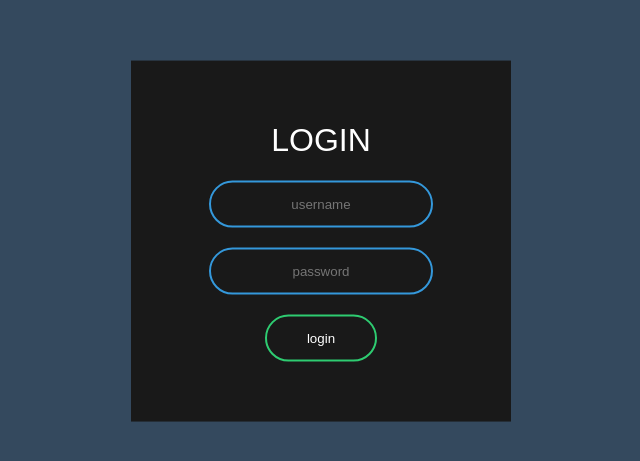
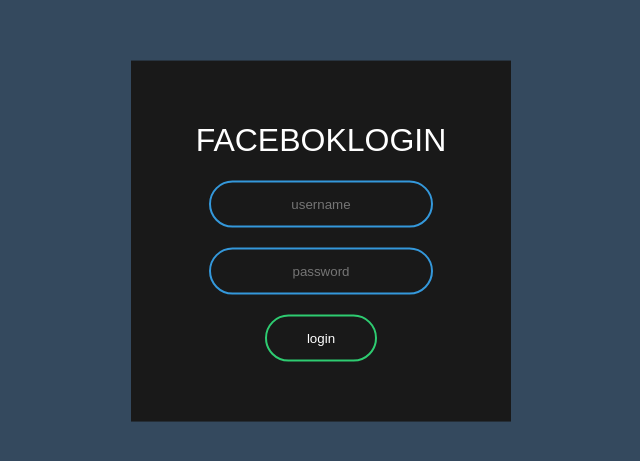
Before and after one commit to Anup222/LoginPage, a plain HTML site: page index.html in a window 1280 px wide. Shown: the part 159-620 px from the top of the page, without its empty margins (319-959 px from the left). Drawn offline with Linux system fonts and the light colour scheme.

Commit message:
Update index.html

```diff
--- a/index.html
+++ b/index.html
@@ -10,7 +10,7 @@
     <body>
 
         <form class="box" action="First.html" method="post">
-            <h1>login</h1>
+            <h1>faceboklogin</h1>
             <input type="text" name="" placeholder="username">
             <input type="password" name="" placeholder="password">
             <input type="submit"  name="" value="login">
```
